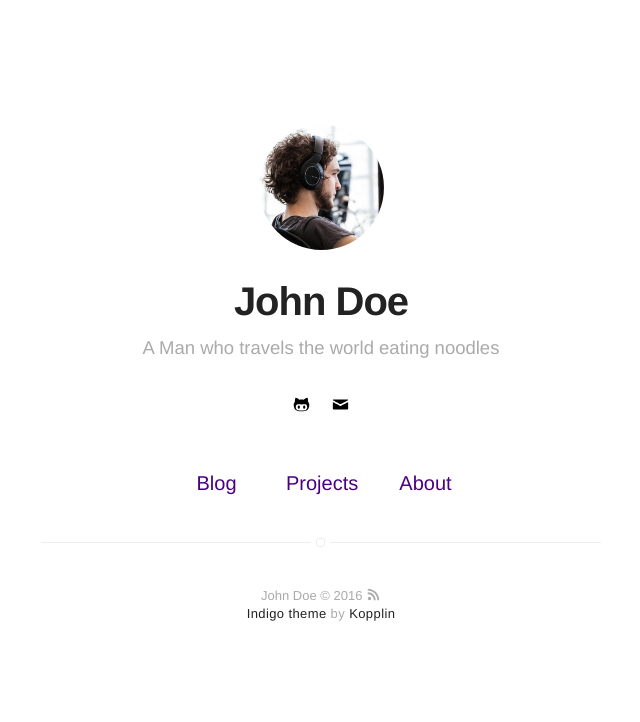
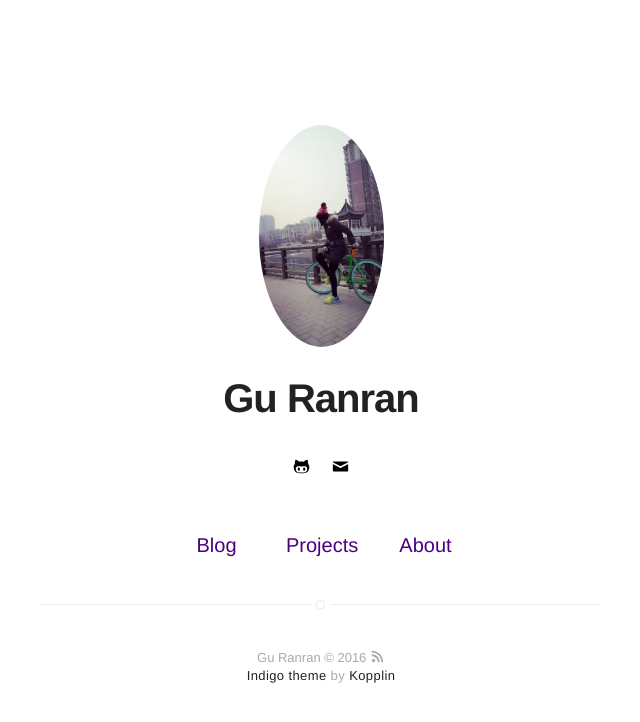
Before and after one commit to ArielWorld/ArielWorld.github.io, a Jekyll site: the page built from index.html, in a window 1280 px wide. Shown: the top 722 px of the page, without its empty margins (319-959 px from the left). Built offline with Jekyll 4.4.1, drawn with Linux system fonts in a browser that asks for light colours.

Commit message:
config file

```diff
--- a/_config.yml
+++ b/_config.yml
@@ -1,6 +1,6 @@
 # main text of home
-name: John Doe
-bio: A Man who travels the world eating noodles
+name: Gu Ranran
+#bio: A Man who travels the world eating noodles
 
 # twitter summary info
 description: A blog about technology and stuff related
```
Also changed, not shown: assets/images/profile.jpg.
